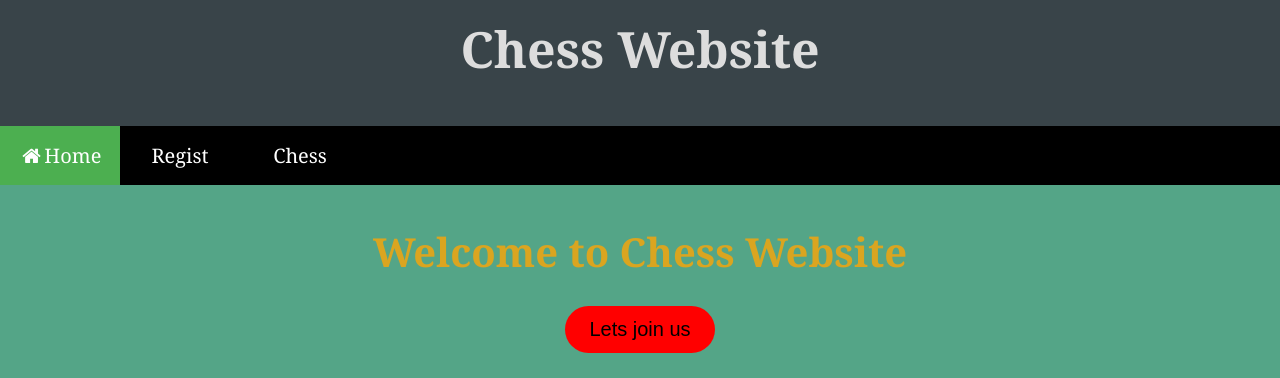
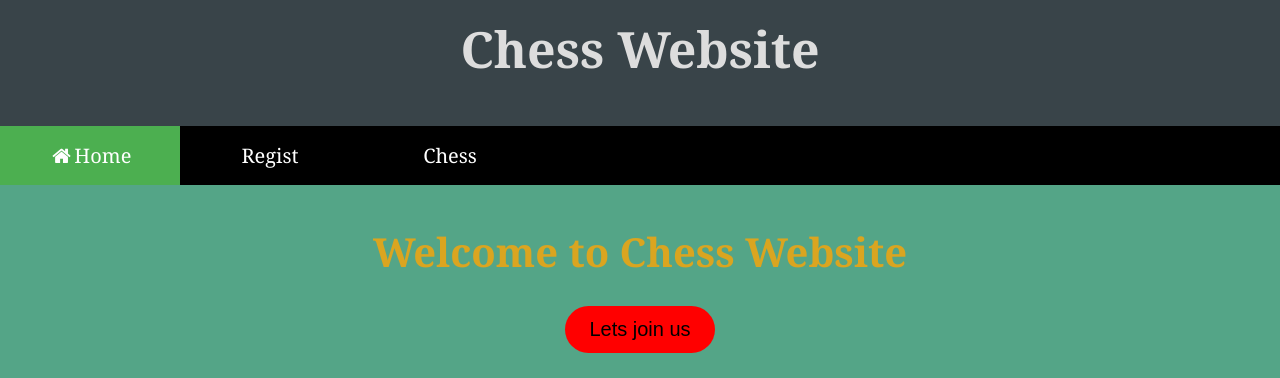
Before and after one commit to AhmedEmad2001/Chess-w, a plain HTML site: page index.html in a window 1280 px wide. Shown: the part 29-407 px from the top of the page. Drawn offline with Linux system fonts and the light colour scheme.

Commit message:
Update style(index).css

```diff
--- a/style(index).css
+++ b/style(index).css
@@ -33,7 +33,7 @@ ul {
 
   li {
     float:left;
-    width: 120px;
+    width: 180px;
   }
   li a{display:block;
   text-decoration:none;
```
